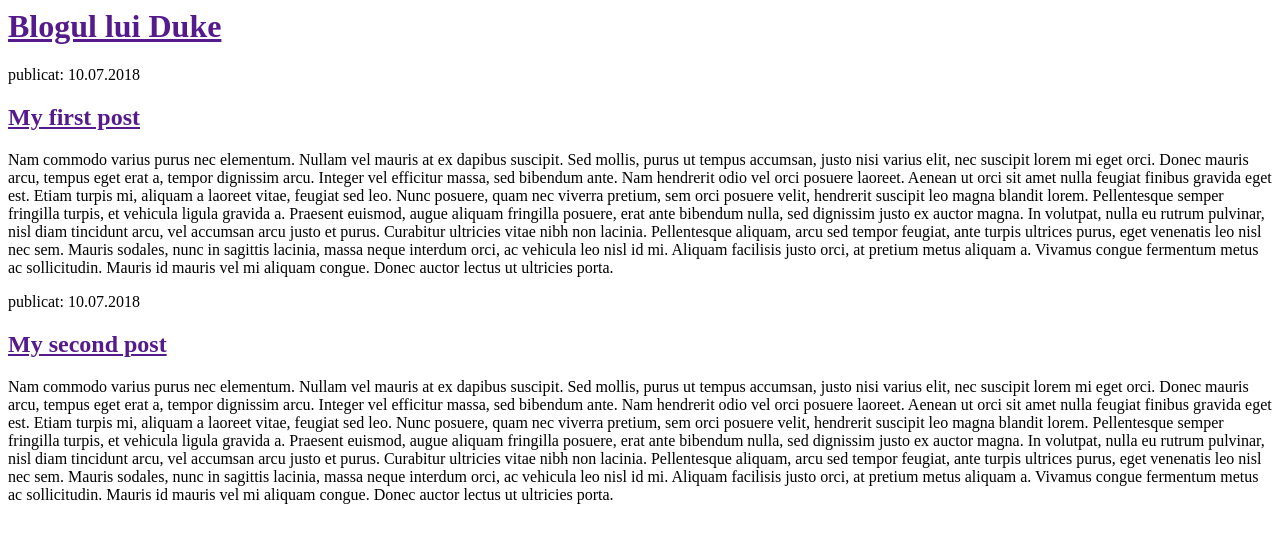
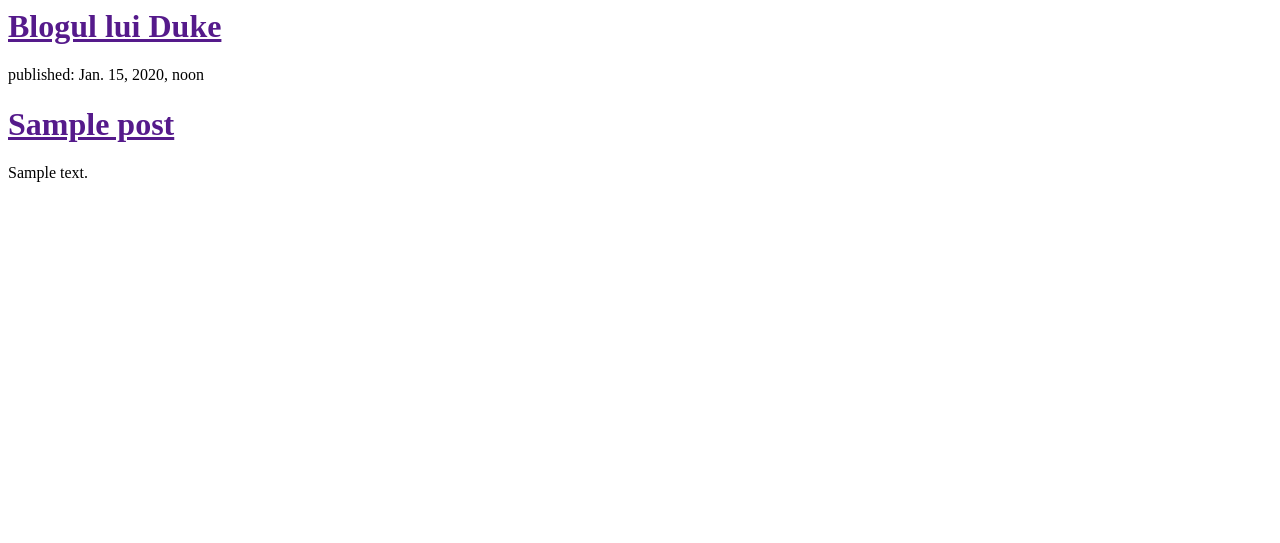
Before and after one commit to duke2007/my-second-blog, a Django app: template blog2/templates/blog2/post_list.html in a window 1280 px wide. Shown: the top 543 px of the page. Run offline with Django 3.2, Linux system fonts and the light colour scheme; the template is opened without the code that fills it: values that come from a table or form of the project are taken from there, others are empty; tables that the repository leaves empty hold one stand-in row (values such as "Sample post").

Commit message:
Inca o modificare de template

```diff
--- a/blog2/templates/blog2/post_list.html
+++ b/blog2/templates/blog2/post_list.html
@@ -7,24 +7,13 @@
 			<h1><a href="">Blogul lui Duke</a></h1>
 		</div>
 
-		<div>
-			<p>publicat: 10.07.2018</p>
-			<h2><a href="">My first post</a></h2>
-			<p>
-			 Nam commodo varius purus nec elementum. Nullam vel mauris at ex dapibus suscipit. Sed mollis, purus ut tempus accumsan, justo nisi varius elit, nec suscipit lorem mi eget orci. Donec mauris arcu, tempus eget erat a, tempor dignissim arcu. Integer vel efficitur massa, sed bibendum ante. Nam hendrerit odio vel orci posuere laoreet. Aenean ut orci sit amet nulla feugiat finibus gravida eget est. Etiam turpis mi, aliquam a laoreet vitae, feugiat sed leo. Nunc posuere, quam nec viverra pretium, sem orci posuere velit, hendrerit suscipit leo magna blandit lorem. Pellentesque semper fringilla turpis, et vehicula ligula gravida a. Praesent euismod, augue aliquam fringilla posuere, erat ante bibendum nulla, sed dignissim justo ex auctor magna.
+		{% for post in posts %}
+			<div>
+				<p>published: {{ post.published_date }}</p>
+				<h1><a href="">{{ post.title }}</a></h1>
+				<p>{{ post.text|linebreaks }}</p>
+			</div>
+		{% endfor %}
 
-In volutpat, nulla eu rutrum pulvinar, nisl diam tincidunt arcu, vel accumsan arcu justo et purus. Curabitur ultricies vitae nibh non lacinia. Pellentesque aliquam, arcu sed tempor feugiat, ante turpis ultrices purus, eget venenatis leo nisl nec sem. Mauris sodales, nunc in sagittis lacinia, massa neque interdum orci, ac vehicula leo nisl id mi. Aliquam facilisis justo orci, at pretium metus aliquam a. Vivamus congue fermentum metus ac sollicitudin. Mauris id mauris vel mi aliquam congue. Donec auctor lectus ut ultricies porta.
-			</p>
-		</div>
-
-		<div>
-			<p>publicat: 10.07.2018</p>
-			<h2><a href="">My second post</a></h2>
-			<p>
-			 Nam commodo varius purus nec elementum. Nullam vel mauris at ex dapibus suscipit. Sed mollis, purus ut tempus accumsan, justo nisi varius elit, nec suscipit lorem mi eget orci. Donec mauris arcu, tempus eget erat a, tempor dignissim arcu. Integer vel efficitur massa, sed bibendum ante. Nam hendrerit odio vel orci posuere laoreet. Aenean ut orci sit amet nulla feugiat finibus gravida eget est. Etiam turpis mi, aliquam a laoreet vitae, feugiat sed leo. Nunc posuere, quam nec viverra pretium, sem orci posuere velit, hendrerit suscipit leo magna blandit lorem. Pellentesque semper fringilla turpis, et vehicula ligula gravida a. Praesent euismod, augue aliquam fringilla posuere, erat ante bibendum nulla, sed dignissim justo ex auctor magna.
-
-In volutpat, nulla eu rutrum pulvinar, nisl diam tincidunt arcu, vel accumsan arcu justo et purus. Curabitur ultricies vitae nibh non lacinia. Pellentesque aliquam, arcu sed tempor feugiat, ante turpis ultrices purus, eget venenatis leo nisl nec sem. Mauris sodales, nunc in sagittis lacinia, massa neque interdum orci, ac vehicula leo nisl id mi. Aliquam facilisis justo orci, at pretium metus aliquam a. Vivamus congue fermentum metus ac sollicitudin. Mauris id mauris vel mi aliquam congue. Donec auctor lectus ut ultricies porta.
-			</p>
-		</div>
 	</body>
 </html>
--- a/blog2/views.py
+++ b/blog2/views.py
@@ -1,5 +1,7 @@
 from django.shortcuts import render
-#from . models import Post
+from django.utils import timezone
+from . models import Post
 
 def post_list(request):
-	return render(request, 'blog2/post_list.html', {})
+	posts = Post.objects.filter(published_date__lte=timezone.now()).order_by('-published_date')
+	return render(request, 'blog2/post_list.html', {'posts':posts})
```
